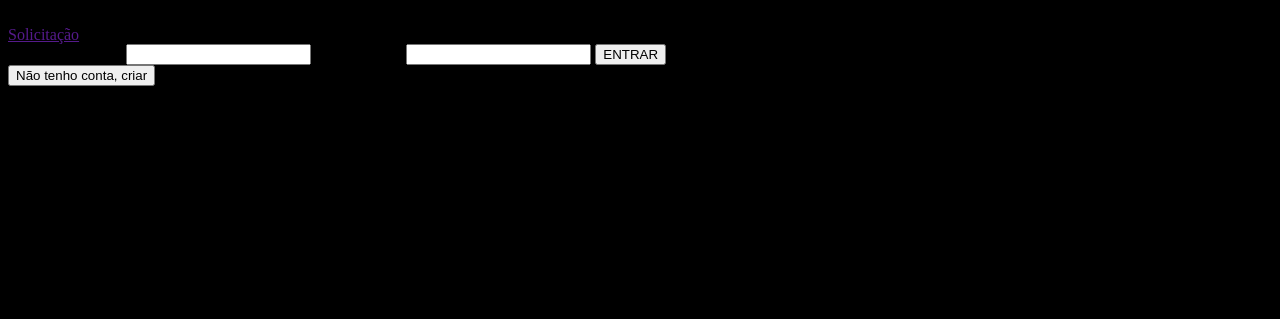
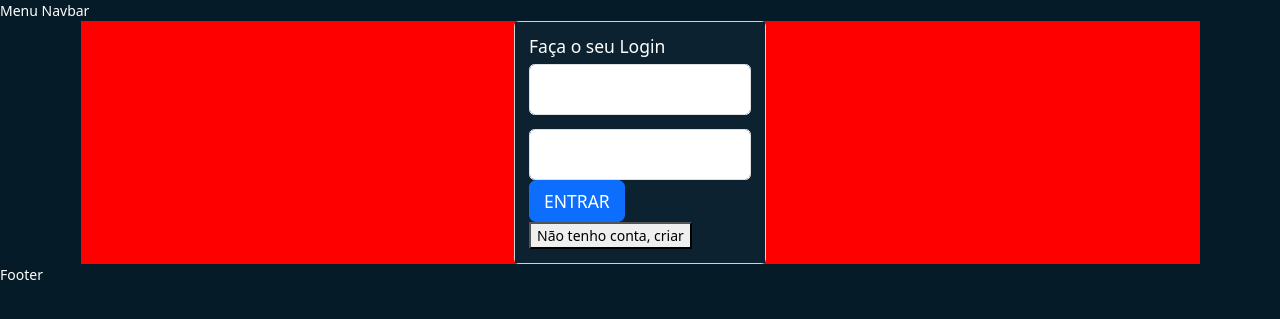
Before and after one commit to felixsakuayela/yourbills, a Django app: page /accounts/login/ in a window 1280 px wide. Shown: the top 319 px of the page. Run offline with Django 4.2, Linux system fonts and the light colour scheme.

Commit message:
estilização da pag de login

```diff
--- a/contashome/settings.py
+++ b/contashome/settings.py
@@ -11,6 +11,7 @@ https://docs.djangoproject.com/en/4.2/ref/settings/
 """
 
 from pathlib import Path
+import os
 
 # Build paths inside the project like this: BASE_DIR / 'subdir'.
 BASE_DIR = Path(__file__).resolve().parent.parent
@@ -120,7 +121,8 @@ USE_TZ = True
 # Static files (CSS, JavaScript, Images)
 # https://docs.djangoproject.com/en/4.2/howto/static-files/
 
-STATIC_URL = 'static/'
+STATIC_URL = '/static/'
+STATICFILES_DIRS = [os.path.join(BASE_DIR, 'static')]
 
 # Default primary key field type
 # https://docs.djangoproject.com/en/4.2/ref/settings/#default-auto-field
--- /dev/null
+++ b/static/css/styles.css
@@ -0,0 +1,30 @@
+@import url('https://fonts.googleapis.com/css2?family=Noto+Sans:wght@400;700&family=Raleway:wght@400;700;800&display=swap');
+
+* {box-sizing: border-box;}
+
+html {font-size: 14px;}
+
+body{
+
+    color: white;
+}
+
+/*=============== LOGIN ===============*/
+.cor-login {
+    background-color: #061B28;
+
+
+}
+.centralizar-card {
+    /* background-color: #0C2230; */
+    background-color: red;
+    display: flex;
+    justify-content: space-around;
+    align-items: center;
+
+}
+
+.cor-card {
+    background-color: #0C2230;
+    color: #fff;
+}
--- a/templates/account/sign_in.html
+++ b/templates/account/sign_in.html
@@ -1,27 +1,59 @@
 {% extends 'base.html' %}
 {% load static %}
+{% block body_class %}cor-login{% endblock %}
 
-{% block title %} Entrar {% endblock %}
+{% block title %} Faça o seu login ou cadastro {% endblock %}
 
 {% block content %}
 {% if user.is_anonymous %}
 
-<a href="">Solicitação</a>
+<main>
 
-<form method="post">
-    {% csrf_token %}
+    <div class="container">
 
-    <label for="username" >Nome do Usuário</label>
-    <input type="text" name="username">
+        <div class="centralizar-card">
 
-    <label for="password">Palavra Passe</label>
-    <input type="password" name="password">
 
-    <button type="submit">ENTRAR</button>
+            <div class="card" style="width: 18rem;">
+                <div class="card-body cor-card">
+                  <h5 class="card-title">Faça o seu Login</h5>
 
-</form>
+                  <form method="post">
+                      {% csrf_token %}
 
-<a href="#"><button type="submit">Não tenho conta, criar</button></a>
+                      <div  class="form-floating mb-3">
+                          <input type="text" name="username" class="form-control" id="floatingInput" placeholder="name@example.com">
+                          <label for="username" for="floatingInput">Usuário</label>
+                      </div>
+
+                      <div class="form-floating">
+                          <input type="password" name="password" class="form-control" id="floatingPassword" placeholder="Password">
+                          <label for="password" >Palavra-passe</label>
+                      </div>
+
+                      <div>
+                          <button type="submit" class="btn btn-primary btn-lg">ENTRAR</button>
+                      </div>
+
+                    </form>
+                    <div>
+                        <a href="#"><button type="submit">Não tenho conta, criar</button></a>
+
+                    </div>
+
+                </div>
+              </div>
+
+
+
+
+
+        </div>
+
+
+    </div>
+</main>
+
 
 {% endif %}
 {% endblock %}
--- a/templates/base.html
+++ b/templates/base.html
@@ -5,10 +5,11 @@
 <head>
     <meta charset="UTF-8">
     <meta name="viewport" content="width=device-width, initial-scale=1.0">
+    <link href="https://cdn.jsdelivr.net/npm/bootstrap@5.3.2/dist/css/bootstrap.min.css" rel="stylesheet" integrity="sha384-T3c6CoIi6uLrA9TneNEoa7RxnatzjcDSCmG1MXxSR1GAsXEV/Dwwykc2MPK8M2HN" crossorigin="anonymous">
     <link rel="stylesheet" href="{% static 'css/styles.css' %}">
     <title>{% block title %} <!-- title --> {% endblock %}</title>
 </head>
-<body>
+<body class="{% block body_class %}default-body{% endblock %}">
     <!-- header -->
     {% include 'includes/navbar.html' %}
 
@@ -18,5 +19,7 @@
 
     <!-- footer -->
     {% include 'includes/footer.html' %}
+
+<script src="https://cdn.jsdelivr.net/npm/bootstrap@5.3.2/dist/js/bootstrap.bundle.min.js" integrity="sha384-C6RzsynM9kWDrMNeT87bh95OGNyZPhcTNXj1NW7RuBCsyN/o0jlpcV8Qyq46cDfL" crossorigin="anonymous"></script>
 </body>
 </html>
--- a/templates/static/css/styles.css
+++ /dev/null
@@ -1 +0,0 @@
-body{ background-color: black;}
```
Also changed, not shown: README.md, db.sqlite3, templates/home.html (line endings or trailing spaces).
